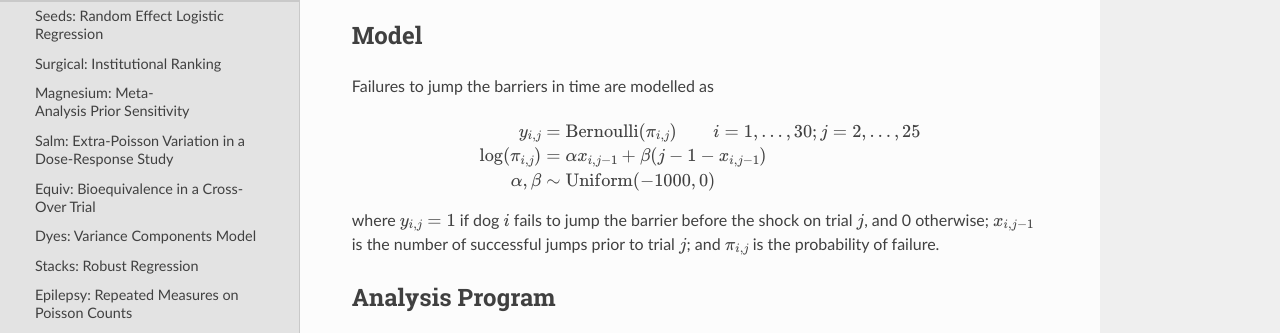
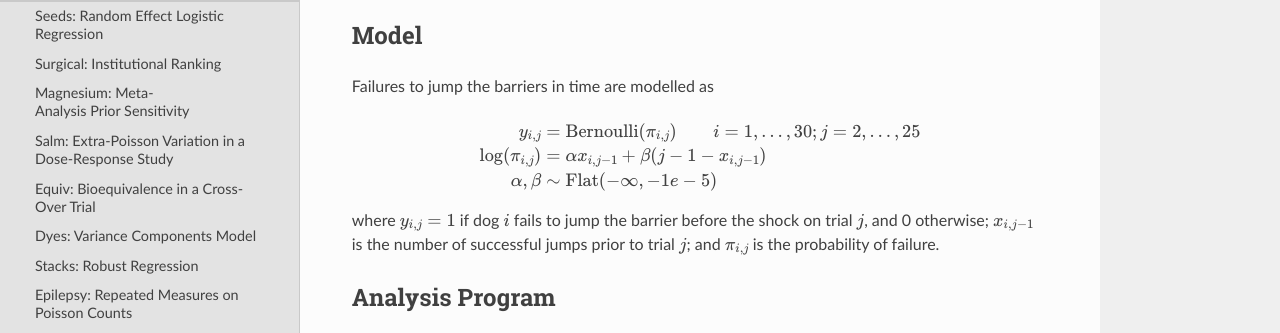
Before and after one commit to brian-j-smith/Mamba.jl, a Sphinx documentation site: the page built from doc/examples/dogs.rst, in a window 1280 px wide and 1011 px high, cut to the strip 263-596 px from the top of the window. Built offline with Sphinx 7.4.7 and the Read the Docs theme 2.0.0, drawn with Linux system fonts in a browser that asks for light colours; formulas are drawn with MathJax 3; cross-references to code outside the pages are shown as plain code.

Commit message:
Replace uniform priors with truncated flat ones.

```diff
--- a/doc/examples/dogs.rst
+++ b/doc/examples/dogs.rst
@@ -14,7 +14,7 @@ Failures to jump the barriers in time are modelled as
 
 	y_{i,j} &= \text{Bernoulli}(\pi_{i,j}) \quad\quad i=1,\ldots,30; j=2,\ldots,25 \\
 	\log(\pi_{i,j}) &= \alpha x_{i,j-1} + \beta (j - 1 - x_{i,j-1}) \\
-	\alpha, \beta &\sim \text{Uniform}(-1000, 0) \\
+	\alpha, \beta &\sim \text{Flat}(-\infty, -1e-5) \\
 
 where :math:`y_{i,j} = 1` if dog :math:`i` fails to jump the barrier before the shock on trial :math:`j`, and 0 otherwise; :math:`x_{i,j-1}` is the number of successful jumps prior to trial :math:`j`; and :math:`\pi_{i,j}` is the probability of failure.
 
--- a/doc/examples/lsat.rst
+++ b/doc/examples/lsat.rst
@@ -16,7 +16,7 @@ Item responses are modelled as
 	\operatorname{logit}(p_{i,j}) &= \beta \theta_i - \alpha_j \\
 	\theta_i &\sim \text{Normal}(0, 1) \\
 	\alpha_j &\sim \text{Normal}(0, 100) \\
-	\beta &\sim \text{Uniform(0, 1000)},
+	\beta &\sim \text{Flat}(0, \infty),
 
 where :math:`r_{i,j}` is an indicator for correct response by student :math:`i` to questions :math:`j`.
 
```
Also changed, not shown: 2 other files.
